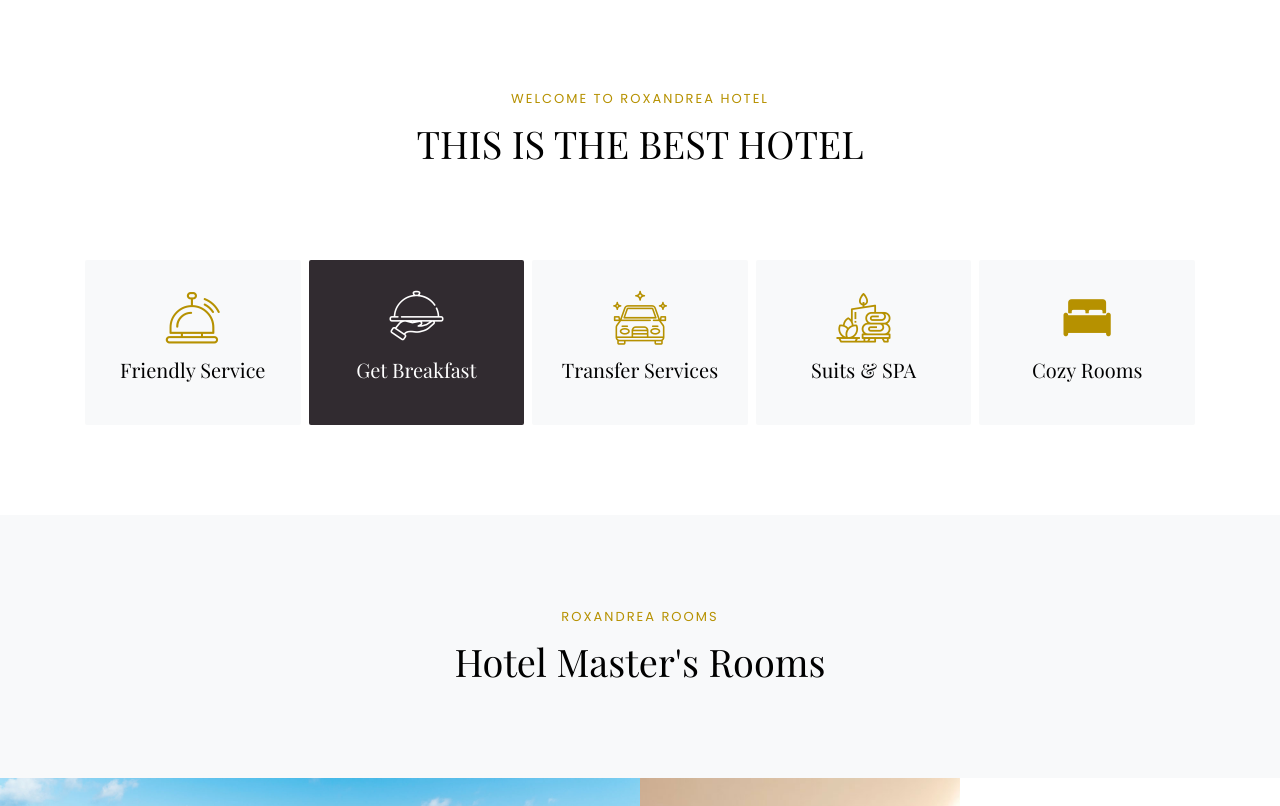
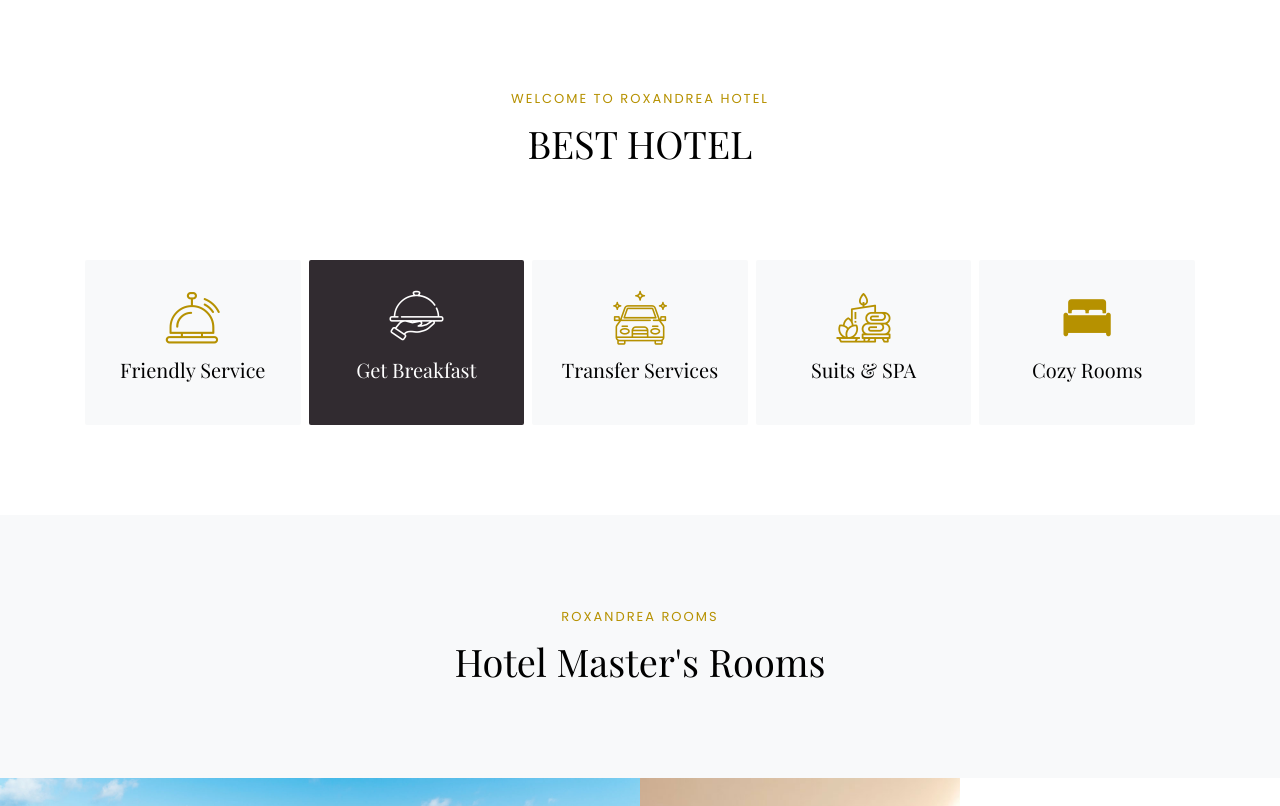
Before and after one commit to madhanthota99/HOTEL-test, a plain HTML site: page index.html in a window 1280 px wide. Shown: the part 1253-2059 px from the top of the page. Drawn offline with nearby package versions, Linux system fonts and the light colour scheme; some packages are replaced by stand-ins of ours; no server answers; files whose address does not match are found by name; a web font is replaced by a local one.

Commit message:
Update index.html

```diff
--- a/index.html
+++ b/index.html
@@ -207,7 +207,7 @@
       	<div class="row justify-content-center mb-5 pb-3">
           <div class="col-md-7 heading-section text-center ftco-animate">
           	<span class="subheading">Welcome to Roxandrea Hotel</span>
-            <h2 class="mb-4"> THIS IS THE BEST HOTEL</h2>
+            <h2 class="mb-4"> BEST HOTEL</h2>
           </div>
         </div>
         <div class="row d-flex">
```
